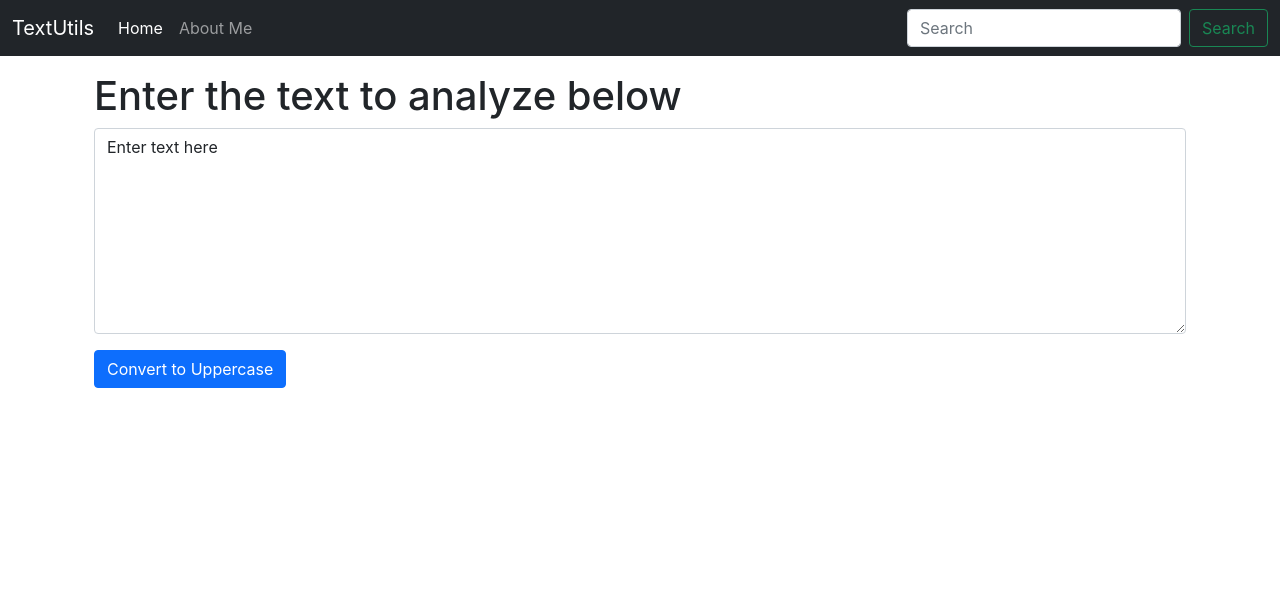
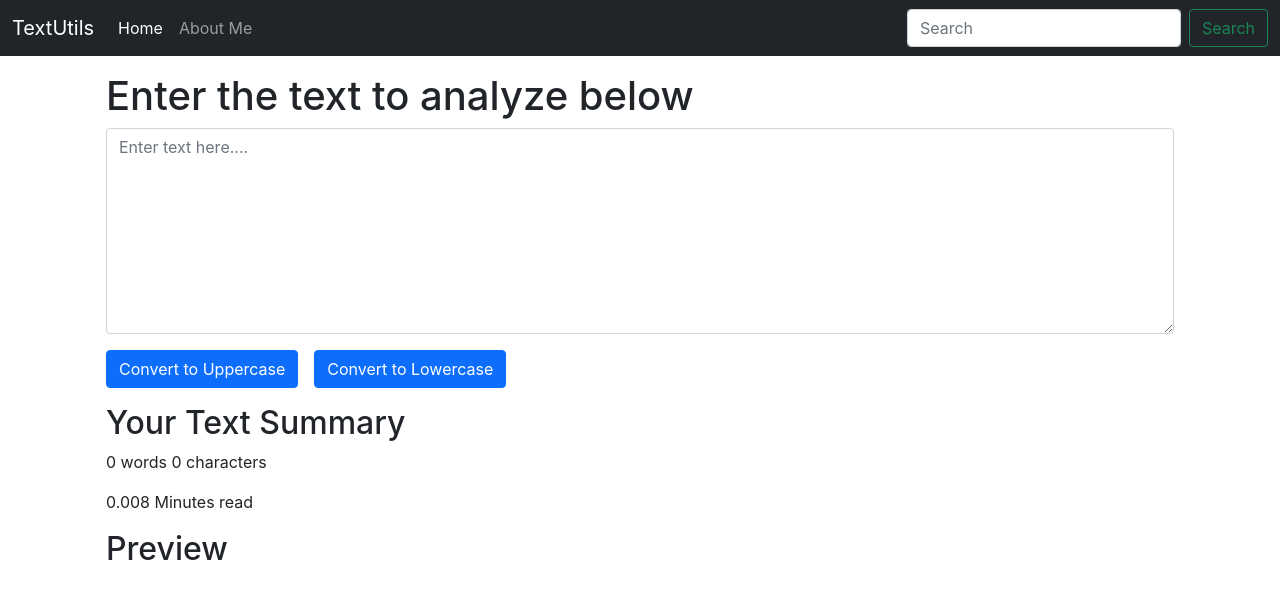
Before and after one commit to faisalmoinuddin99/React-Projects, a React (Create React App) app: page / in a window 1280 px wide. Shown: the top 598 px of the page. Built offline with nearby package versions, Linux system fonts and the light colour scheme.

Commit message:
Adding more logic to textUtils project

```diff
--- a/src/components/TextForm.js
+++ b/src/components/TextForm.js
@@ -2,7 +2,7 @@ import React, { useState } from "react";
 
 export default function TextForm(props) {
   // Declare a new state variable, which we'll call "count"
-  const [text, setText] = useState("Enter text here");
+  const [text, setText] = useState("");
   //console.log(text);
 
   const handleUpperCase = () => {
@@ -15,8 +15,13 @@ export default function TextForm(props) {
     //console.log("on change");
     setText(event.target.value);
   };
+  const handleLowerCase = () => {
+    let lowercaseText = text.toLowerCase();
+    setText(lowercaseText);
+  };
   return (
-    <div>
+    <>
+      <div className="container">
         <h1>{props.heading}</h1>
         <div className="mb-3">
           <textarea
@@ -24,12 +29,27 @@ export default function TextForm(props) {
             id="exampleFormControlTextarea1"
             rows="8"
             value={text}
+            placeholder="Enter text here...."
             onChange={handleOnChange}
           ></textarea>
         </div>
         <button className="btn btn-primary" onClick={handleUpperCase}>
           Convert to Uppercase
         </button>
+        <button className="btn btn-primary mx-3" onClick={handleLowerCase}>
+          Convert to Lowercase
+        </button>
       </div>
+
+      <div className="container my-3">
+        <h2>Your Text Summary</h2>
+        <p>
+          {text.split(" ").length - 1} words {text.length} characters
+        </p>
+        <p>{0.008 * text.split(" ").length} Minutes read</p>
+        <h2>Preview</h2>
+        <p> {text}</p>
+      </div>
+    </>
   );
 }
```
Lines whose indentation alone changed are shown as unchanged.
